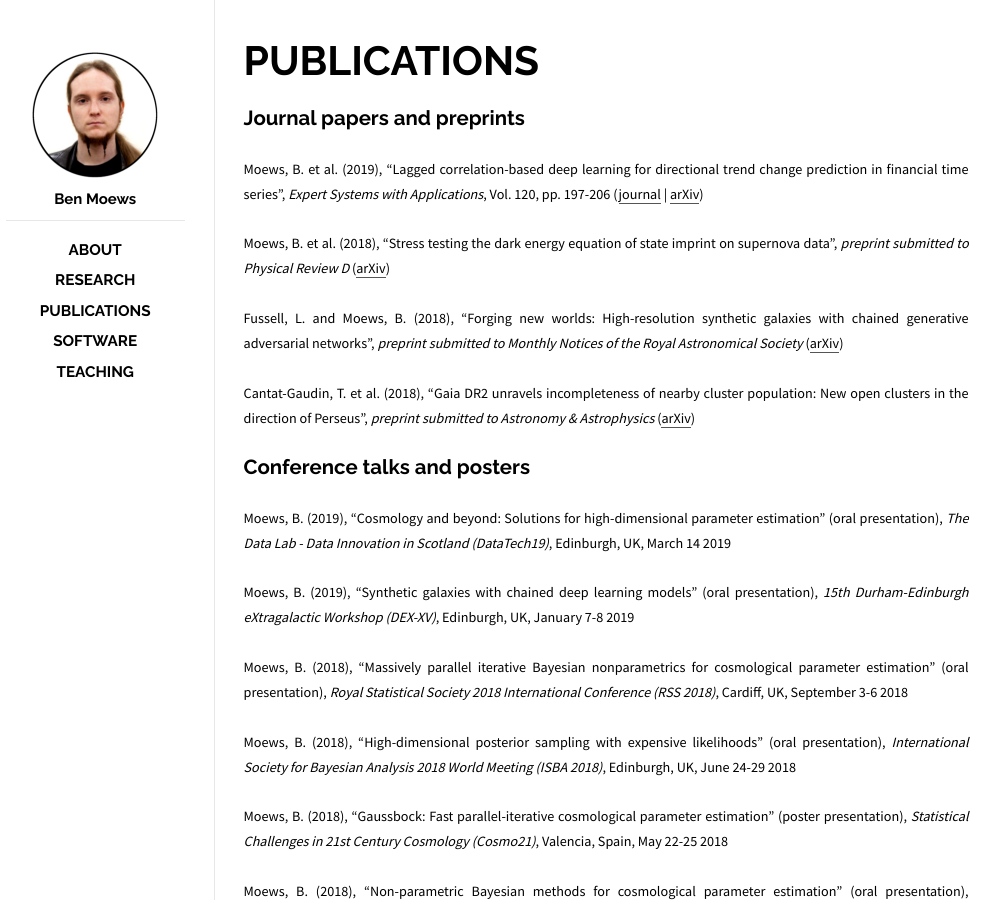
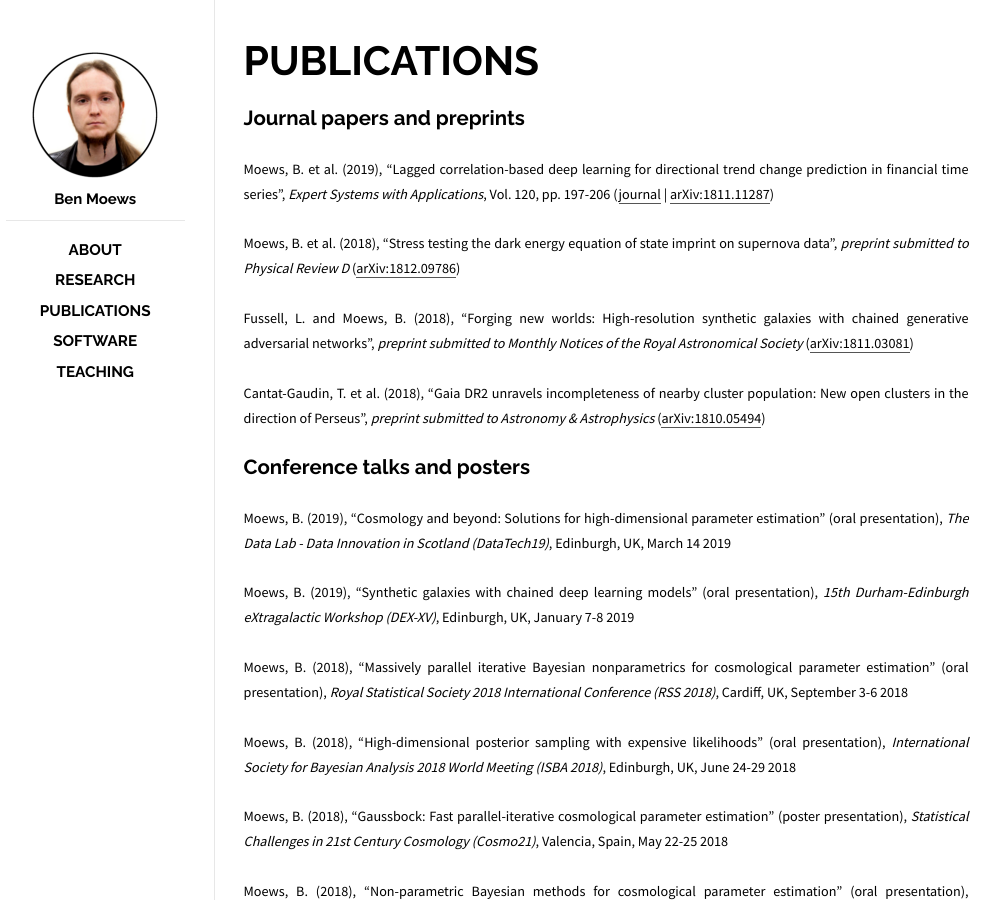
Before and after one commit to moews/moews.github.io, a Jekyll site: the page built from _posts/2017-03-25-publications.md, in a window 1280 px wide. Shown: the whole page, without its empty margins (144-1145 px from the left). Built offline with Jekyll 4.4.1, drawn with Linux system fonts in a browser that asks for light colours.

Commit message:
Update 2017-03-25-publications.md

```diff
--- a/_posts/2017-03-25-publications.md
+++ b/_posts/2017-03-25-publications.md
@@ -8,13 +8,13 @@
 
 ## Journal papers and preprints
 
-<small>Moews, B. et al. (2019), "Lagged correlation-based deep learning for directional trend change prediction in financial time series", _Expert Systems with Applications_, Vol. 120, pp. 197-206 ([journal](https://doi.org/10.1016/j.eswa.2018.11.027) | [arXiv](https://arxiv.org/abs/1811.11287))</small>
+<small>Moews, B. et al. (2019), "Lagged correlation-based deep learning for directional trend change prediction in financial time series", _Expert Systems with Applications_, Vol. 120, pp. 197-206 ([journal](https://doi.org/10.1016/j.eswa.2018.11.027) | [arXiv:1811.11287](https://arxiv.org/abs/1811.11287))</small>
 
-<small>Moews, B. et al. (2018), "Stress testing the dark energy equation of state imprint on supernova data", _preprint submitted to Physical Review D_ ([arXiv](https://arxiv.org/abs/1812.09786))</small>
+<small>Moews, B. et al. (2018), "Stress testing the dark energy equation of state imprint on supernova data", _preprint submitted to Physical Review D_ ([arXiv:1812.09786](https://arxiv.org/abs/1812.09786))</small>
 
-<small>Fussell, L. and Moews, B. (2018), "Forging new worlds: High-resolution synthetic galaxies with chained generative adversarial networks", _preprint submitted to Monthly Notices of the Royal Astronomical Society_ ([arXiv](https://arxiv.org/abs/1811.03081))</small>
+<small>Fussell, L. and Moews, B. (2018), "Forging new worlds: High-resolution synthetic galaxies with chained generative adversarial networks", _preprint submitted to Monthly Notices of the Royal Astronomical Society_ ([arXiv:1811.03081](https://arxiv.org/abs/1811.03081))</small>
 
-<small>Cantat-Gaudin, T. et al. (2018), "Gaia DR2 unravels incompleteness of nearby cluster population: New open clusters in the direction of Perseus", _preprint submitted to Astronomy & Astrophysics_ ([arXiv](https://arxiv.org/abs/1810.05494))</small>
+<small>Cantat-Gaudin, T. et al. (2018), "Gaia DR2 unravels incompleteness of nearby cluster population: New open clusters in the direction of Perseus", _preprint submitted to Astronomy & Astrophysics_ ([arXiv:1810.05494](https://arxiv.org/abs/1810.05494))</small>
 
 ## Conference talks and posters
 
```
